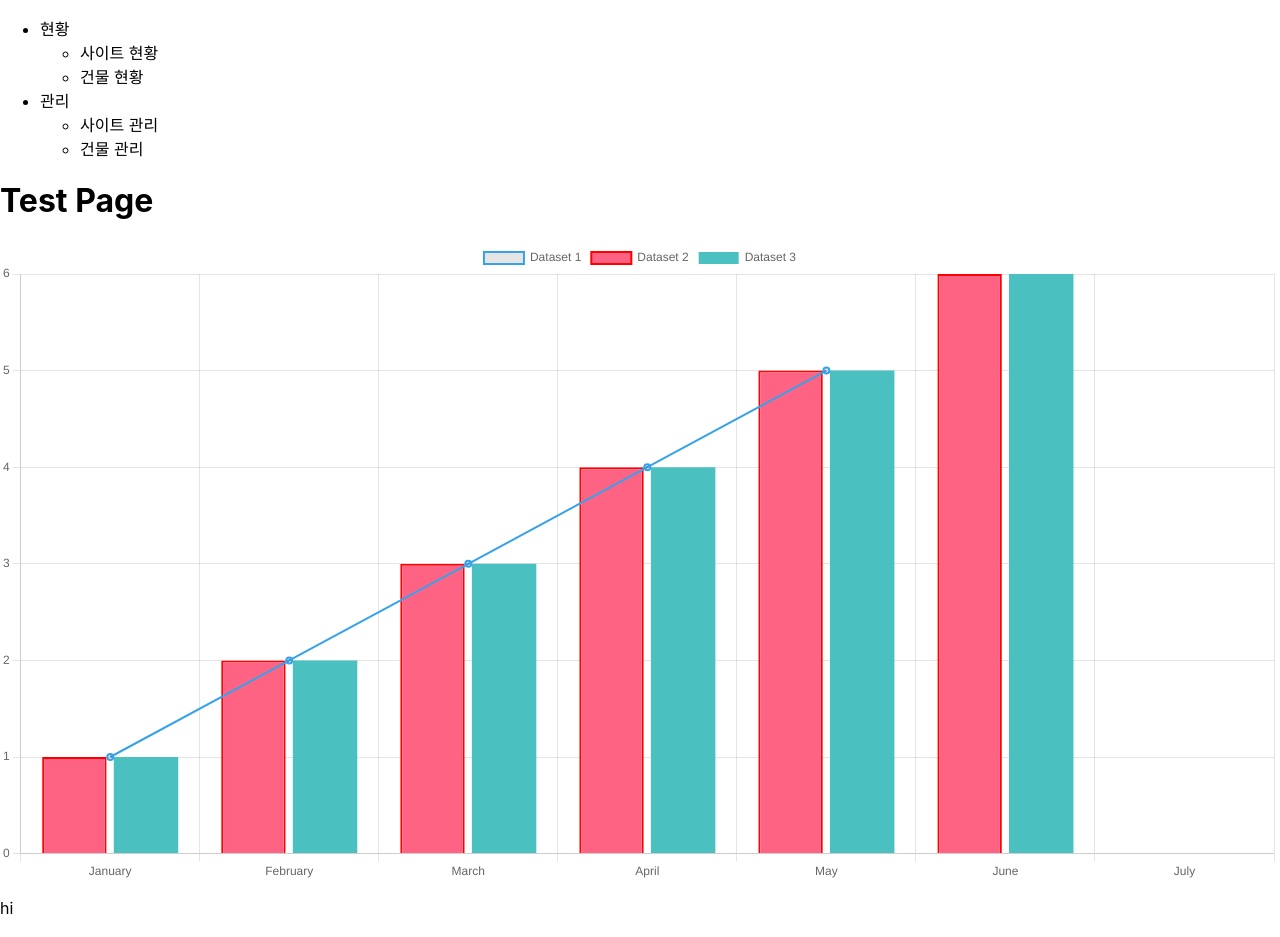
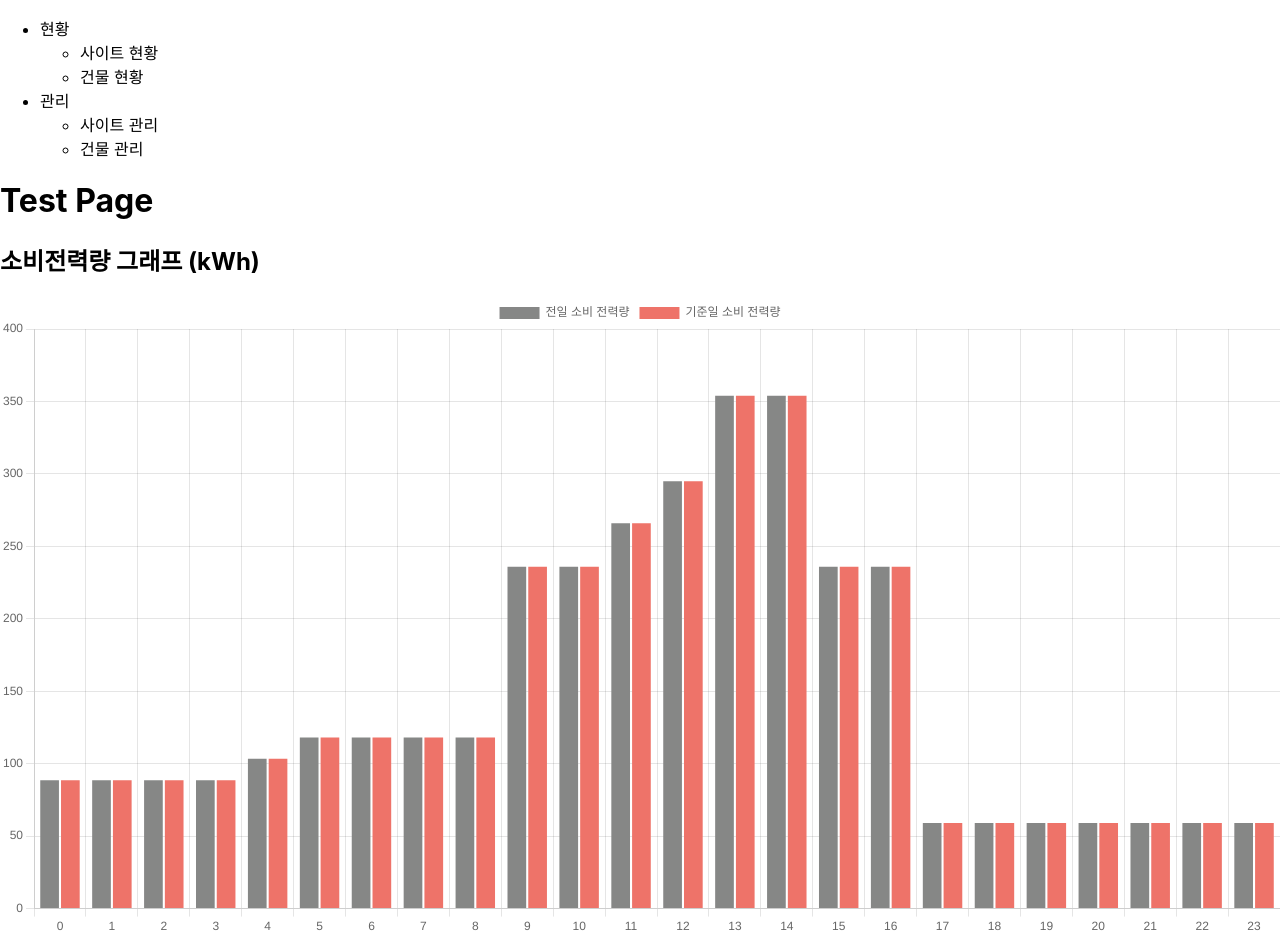
Before and after one commit to mizzyjo/react-study-hems, a React (Create React App) app: page /test in a window 1280 px wide. Built offline with nearby package versions, Linux system fonts and the light colour scheme.

Commit message:
feat: 테스트 페이지_소비전력량 그래프 기능 추가

```diff
--- a/src/pages/TestPage.jsx
+++ b/src/pages/TestPage.jsx
@@ -1,34 +1,81 @@
-import React, { useEffect } from 'react'
+import React, { useEffect, useState } from 'react'
 import TestClient from '../components/demo/TestClient'
 import TestChart2 from '../components/demo/TestChart2'
 import { useHemsApi } from '../context/HemsApiContext'
 import { useQuery } from '@tanstack/react-query'
-import { useParams } from 'react-router-dom'
+import LineChart from '../components/common/LineChart'
+import { produce } from 'immer'
 
 export default function TestPage() {
     const { hems } = useHemsApi()
-    const keyword = 'building'
-    useEffect(() => {
-        console.log('test page: ', hems.buildingStats())
-    }, [])
 
     const {
-        isLoading,
-        error,
-        data,
+        isLoading: isBuildingStatsLoading,
+        error: buildingStatsError,
+        data: buildingStatsData,
     } = useQuery({
         queryKey: ['buildingStats'],
-        queryFn: () => hems.buildingStats(keyword),
+        queryFn: () => hems.buildingStats(),
         staleTime: 1000 * 60 * 1,
     })
 
-    console.log('tanstack: ', isLoading, data)
+    const {
+        isLoading: isConsumePowerLoading,
+        error: consumePowerError,
+        data: consumePowerData,
+    } = useQuery({
+        queryKey: ['consumeRecvPower'],
+        queryFn: () => hems.consumeRecvPower(),
+        staleTime: 1000 * 60 * 1,
+    })
+
+    console.log('tanstack 1: ', buildingStatsError, isBuildingStatsLoading, buildingStatsData)
+    console.log('tanstack 2: ', consumePowerError, isConsumePowerLoading, consumePowerData)
+
+    const [chartData, setChartData] = useState(initialChartData)
+
+    useEffect(() => {
+        if (!isConsumePowerLoading) {
+            const buildingPrevList = consumePowerData.resultData.buildingPrevList.map(item => item.recvPower)
+            const buildingList = consumePowerData.resultData.buildingList.map(item => item.recvPower)
+
+            setChartData(
+                produce(chartData, draft => {
+                    draft.datasets[0].data = buildingPrevList
+                    draft.datasets[1].data = buildingList
+                }),
+            )
+        }
+    }, [isConsumePowerLoading])
 
     return (
         <div>
             <h1>Test Page</h1>
-            <TestChart2/>
-            <TestClient />
+            <LineChart chartName={'소비전력량 그래프 (kWh)'} data={chartData} />
+            {/* <TestChart2/> */}
+            {/* <TestClient /> */}
         </div>
     )
 }
+
+const initialChartData = {
+    labels: Array.from({ length: 24 }, (_, i) => String(i)),
+    datasets: [
+        {
+            type: 'bar',
+            label: '전일 소비 전력량',
+            backgroundColor: '#868786',
+            brderWidth: 1,
+            data: [],
+            tension: 0.1
+        },
+        {
+            type: 'bar',
+            label: '기준일 소비 전력량',
+            backgroundColor: '#ee7369',
+            brderWidth: 1,
+            data: [],
+            tension: 0.1
+        },
+    ]
+}
```
